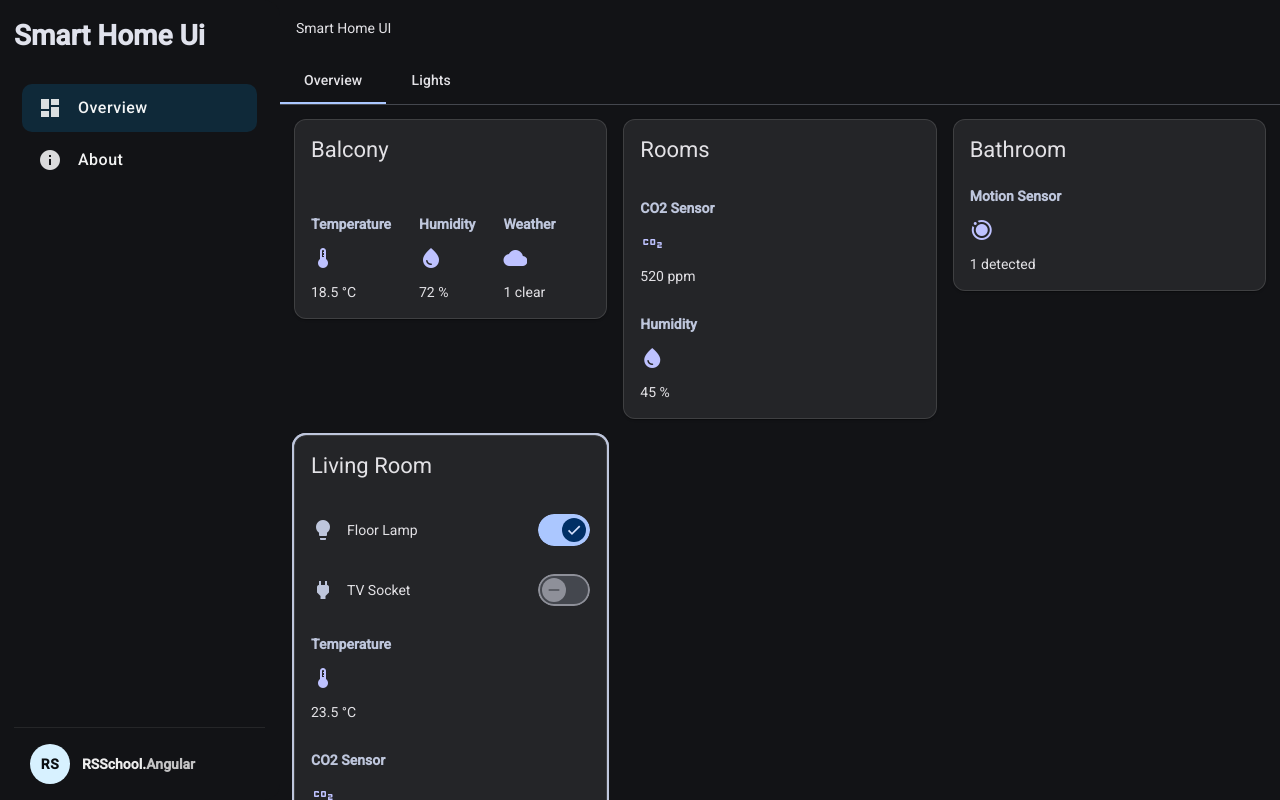
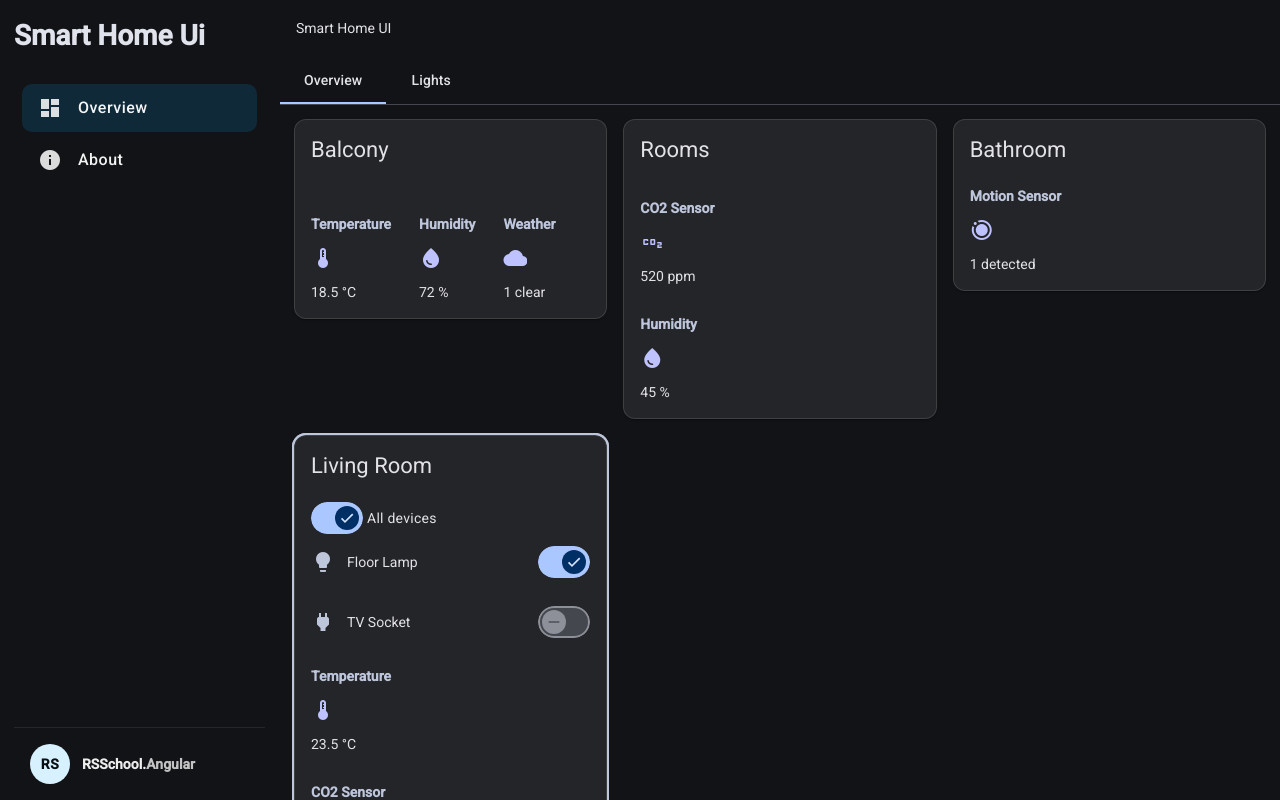
Before and after one commit to gerlinda137/smart-home, an Angular app: page / in a window 1280 px wide. Built offline with nearby package versions, Linux system fonts and the light colour scheme.

Commit message:
feat: group toggle

```diff
--- a/src/app/components/card-list/card/card.html
+++ b/src/app/components/card-list/card/card.html
@@ -1,5 +1,13 @@
 <mat-card class="card" [appActiveCard]="isActive" [ngClass]="layoutClass">
-  <mat-card-title class="card__title">{{ card.title }}</mat-card-title>
+  <div class="card__header">
+    <mat-card-title class="card__title">{{ card.title }}</mat-card-title>
+    @if (showGroupToggle()) {
+    <mat-slide-toggle [checked]="groupChecked()" (change)="onGroupToggle($event)">
+      All devices
+    </mat-slide-toggle>
+    }
+  </div>
+
 
   <div class="card__items">
     @for (item of card.items; track item.label) {
--- a/src/app/components/card-list/card/card.ts
+++ b/src/app/components/card-list/card/card.ts
@@ -1,15 +1,16 @@
-import { Component, Input } from '@angular/core';
+import { Component, computed, Input, signal } from '@angular/core';
 import { MatCardModule } from '@angular/material/card';
 import { CardModel, DeviceItem } from '../../../../models/types';
 import { Sensor } from './sensor/sensor';
 import { Device } from './device/device';
 import { NgClass } from '@angular/common';
 import { ActiveCardDirective } from '../../../directives/active.directive';
+import { MatSlideToggle, MatSlideToggleChange } from '@angular/material/slide-toggle';
 
 @Component({
   selector: 'app-card',
   standalone: true,
-  imports: [MatCardModule, NgClass, Sensor, Device, ActiveCardDirective],
+  imports: [MatCardModule, MatSlideToggle, NgClass, Sensor, Device, ActiveCardDirective],
   templateUrl: './card.html',
   styleUrl: './card.scss',
 })
@@ -18,7 +19,24 @@ export class Card {
   @Input() layoutClass = '';
   @Input() isActive = false;
 
+  private uiState = signal<Record<string, boolean>>({});
+
+  private devices(): DeviceItem[] {
+    return this.card.items.filter((i) => i.type === 'device') as DeviceItem[];
+  }
+
+  showGroupToggle = computed(() => this.devices().length >= 2);
+
+  groupChecked = computed(() => this.devices().some((d) => d.state === true));
+
   onDeviceStateChange(item: DeviceItem, newState: boolean) {
     item.state = newState;
   }
+
+  onGroupToggle(e: MatSlideToggleChange) {
+    const checked = e.checked;
+    for (const d of this.devices()) {
+      d.state = checked;
+    }
+  }
 }
--- a/src/app/components/card-list/card/device/device.html
+++ b/src/app/components/card-list/card/device/device.html
@@ -1,6 +1,6 @@
 <div class="device__toggle">
   <mat-icon class="device__toggle-icon">{{ device.icon }}</mat-icon>
   <span class="device__toggle-label">{{device.label}}</span>
-  <mat-slide-toggle [checked]="toggleState()" (change)="onToggle($event.checked)"
+  <mat-slide-toggle [checked]="device.state" (change)="stateChange.emit($event.checked)"
     [aria-label]="`Toggle ${device.label}`"></mat-slide-toggle>
 </div>
--- a/src/app/components/card-list/card/device/device.ts
+++ b/src/app/components/card-list/card/device/device.ts
@@ -20,11 +20,23 @@ import { DeviceItem } from '../../../../../models/types';
 })
 export class Device implements OnChanges {
   @Input({ required: true }) device!: DeviceItem;
+
+  @Input() checked?: boolean;
+
   toggleState = signal(false);
 
   @Output() stateChange = new EventEmitter<boolean>();
 
+  onDeviceStateChange(item: DeviceItem, newState: boolean) {
+    item.state = newState;
+  }
+
   ngOnChanges(changes: SimpleChanges) {
+    if (changes['checked']) {
+      this.toggleState.set(!!this.checked);
+      return;
+    }
+
     if (changes['device'] && this.device) {
       this.toggleState.set(this.device.state);
     }
```
